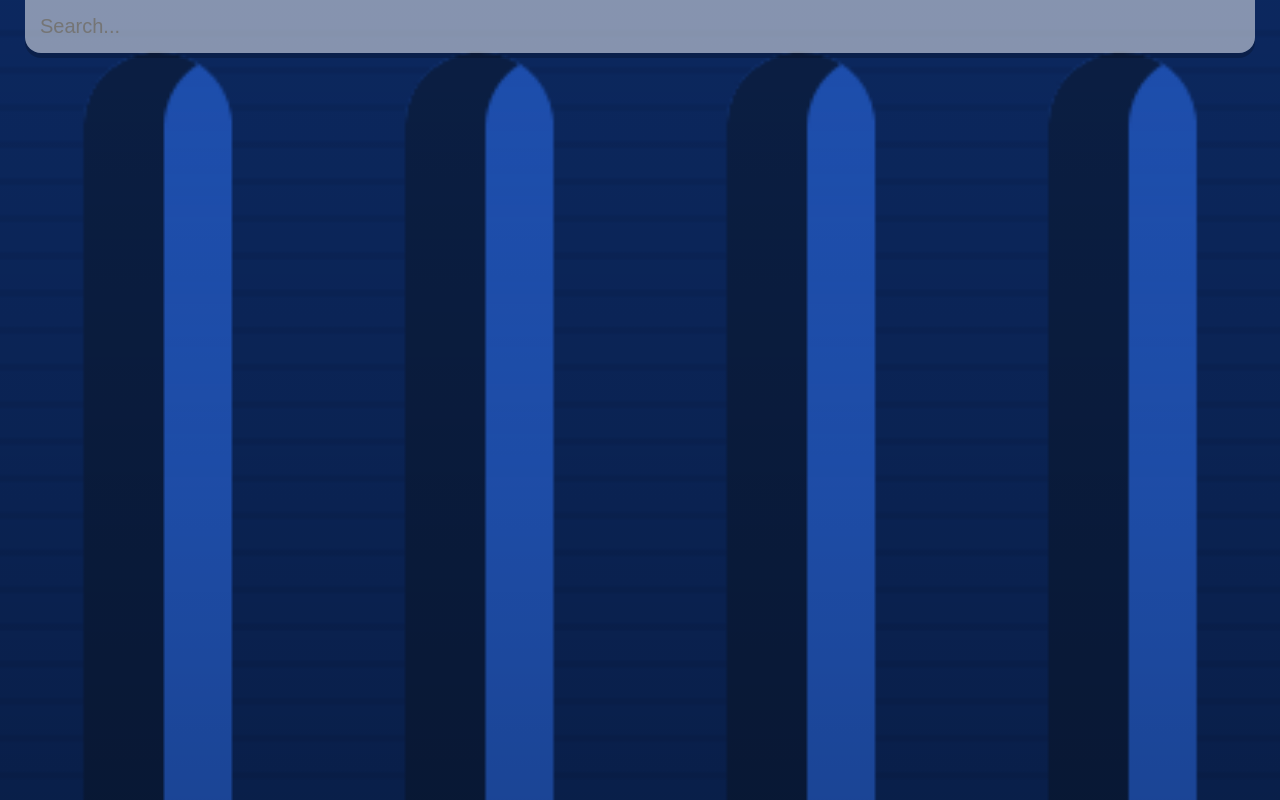
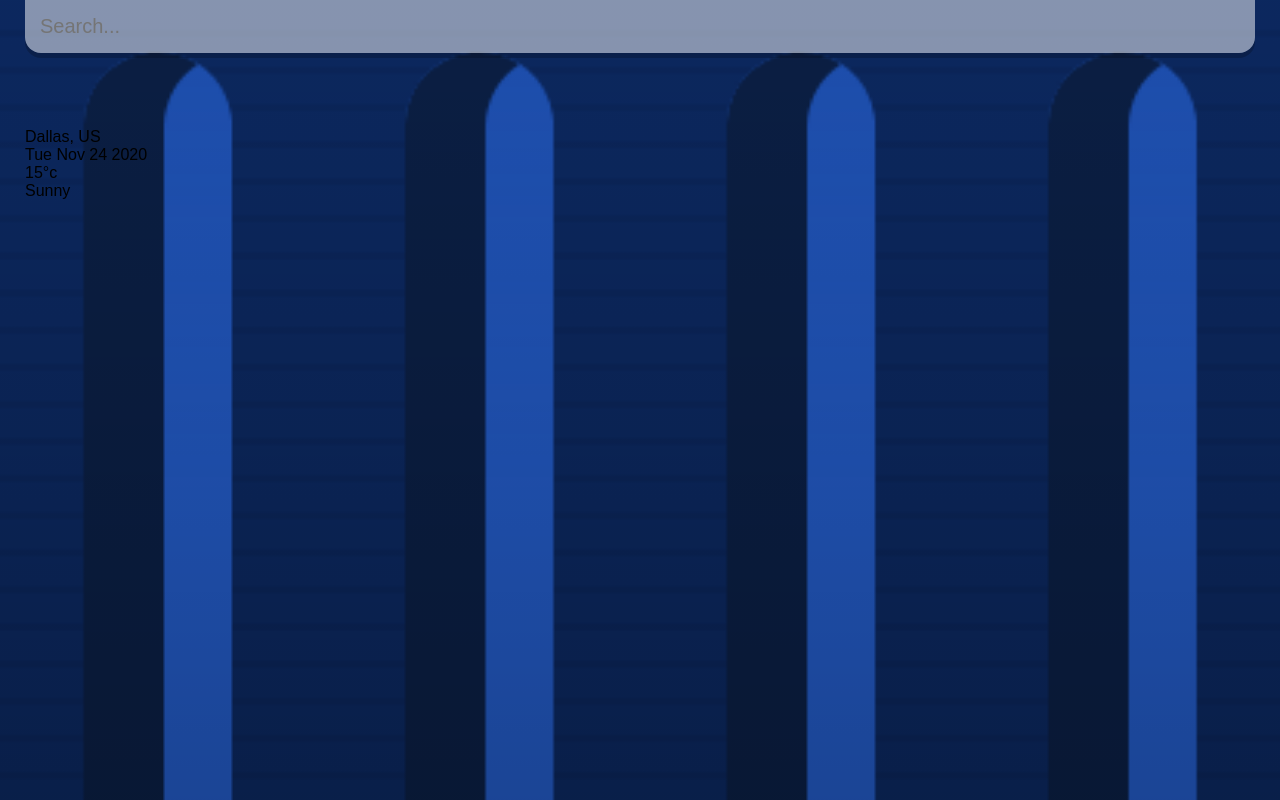
Before and after one commit to Gabe-Codes/Weather-App, a React (Create React App) app: page / in a window 1280 px wide. Built offline with nearby package versions, Linux system fonts and the light colour scheme.

Commit message:
adds boilerplate markup

```diff
--- a/src/App.js
+++ b/src/App.js
@@ -4,6 +4,9 @@ const api = {
 	key: '6ef9a57a6186cdb062cac9bdef08165c',
 	base: 'https://api.openweathermap.org/data/2.5/',
 };
+
+let date = String(new window.Date());
+date = date.slice(0, 15);
 
 function App() {
 	return (
@@ -12,6 +15,14 @@ function App() {
 				<div className="search-box">
 					<input type="text" className="search-bar" placeholder="Search..." />
 				</div>
+				<div className="location-box">
+					<div className="location">Dallas, US</div>
+					<div className="date">{date}</div>
+				</div>
+        <div className="weather-box">
+          <div className="temp">15°c</div>
+          <div className="weather">Sunny</div>
+        </div>
 			</main>
 		</div>
 	);
```
Also changed, not shown: 1 other file (tests, documents, lock files or other folders).
